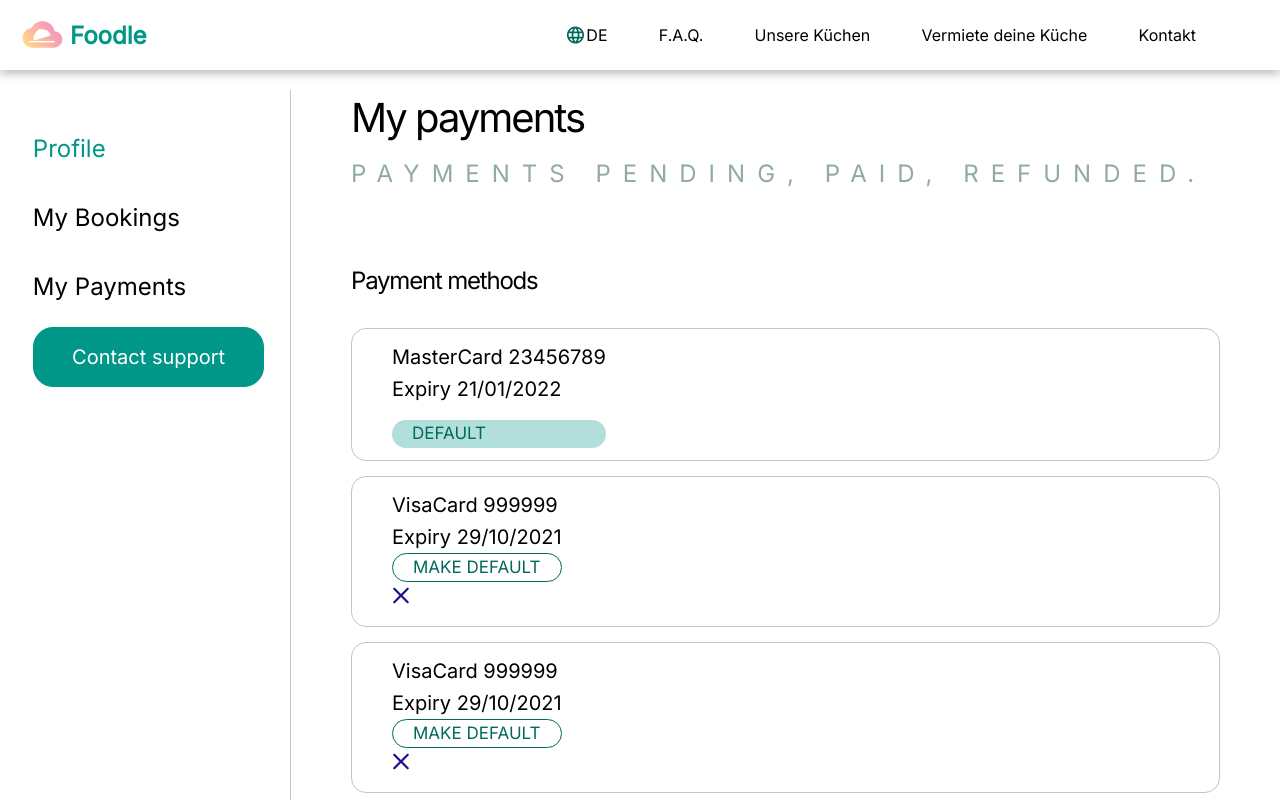
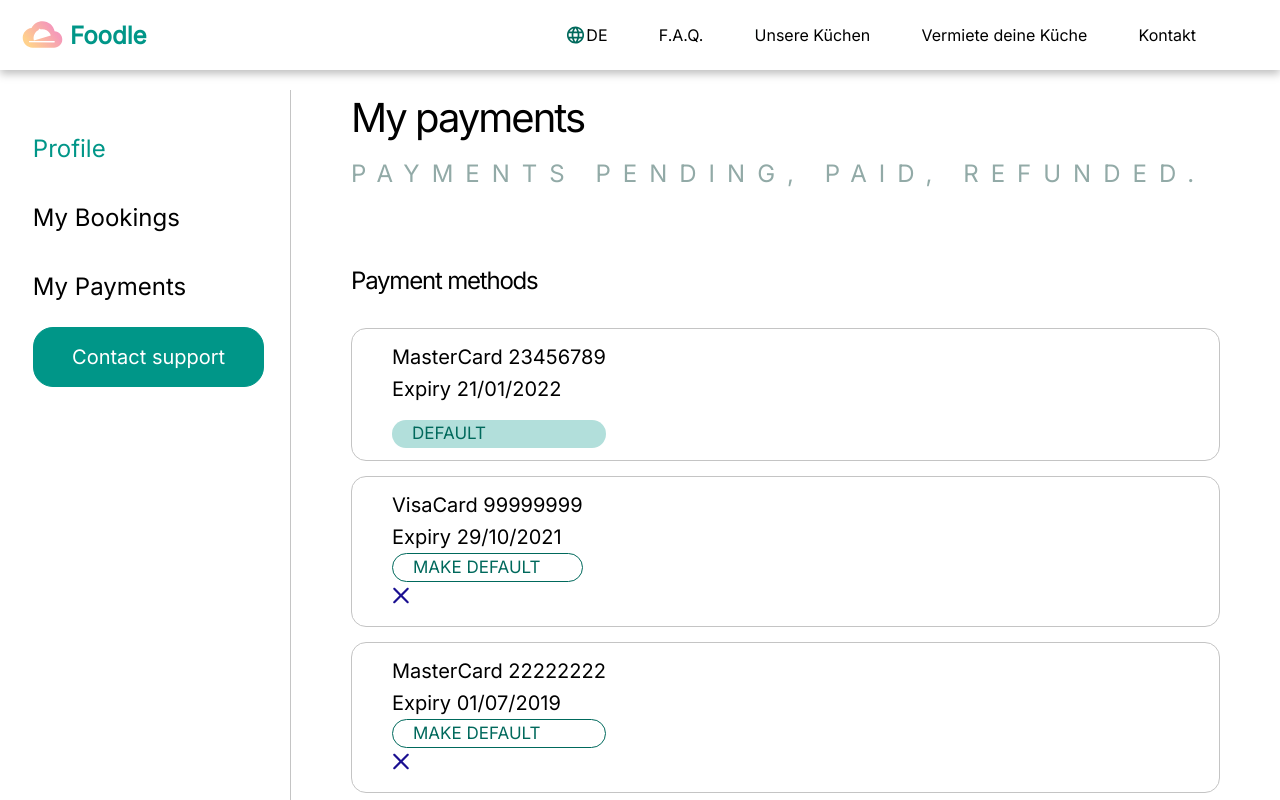
Before and after one commit to FoodleBerlin/foodle, a Next.js app: page /payments in a window 1280 px wide. Shown: the top 800 px of the page. Built offline with nearby package versions, Linux system fonts and the light colour scheme; no server answers; a web font is replaced by a local one.

Commit message:
feat: edit the methodData

```diff
--- a/pages/payments/index.tsx
+++ b/pages/payments/index.tsx
@@ -45,7 +45,7 @@ const Payments: NextPage= ()=>{
             status: 'Paid',
             id: 385792352
         }
-    ]
+    ];
 
     const methodData: Method[]=[
         {
@@ -57,22 +57,22 @@ const Payments: NextPage= ()=>{
         {
             type: 'VisaCard',
             date: '29/10/2021',
-            number: 999999,
+            number: 99999999,
+            default: false
+        },
+        {
+            type: 'MasterCard',
+            date: '01/07/2019',
+            number: 22222222,
             default: false
         },
         {
             type: 'VisaCard',
-            date: '29/10/2021',
-            number: 999999,
-            default: false
-        },
-        {
-            type: 'VisaCard',
-            date: '29/10/2021',
-            number: 999999,
+            date: '17/05/2018',
+            number: 55555555,
             default: false
         }
-    ]
+    ];
 
 return(
 
```
